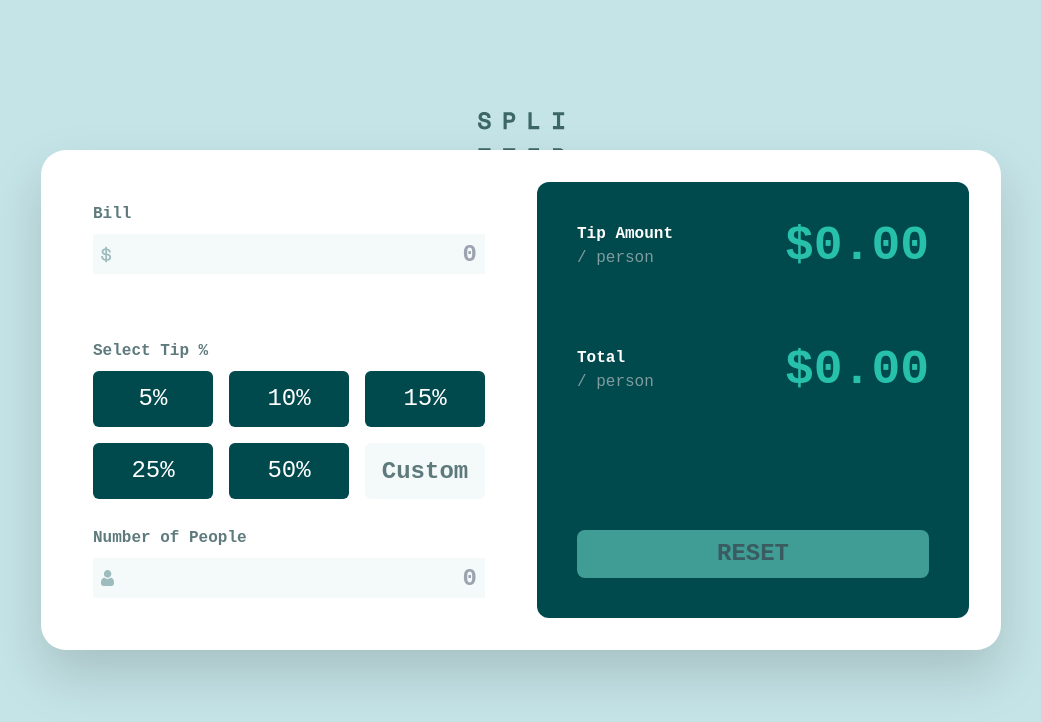
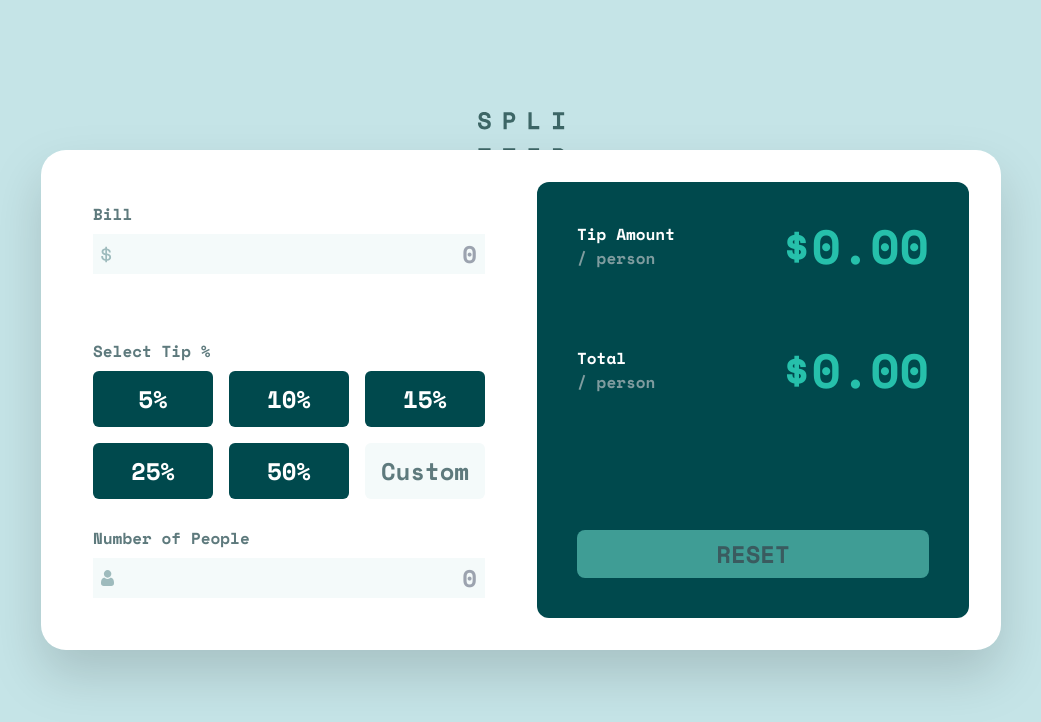
Before and after one commit to AdrianMartinezGit/react-tip-calculator-app, a Next.js app: page / in a window 1280 px wide. Shown: the top 722 px of the page, without its empty margins (119-1160 px from the left). Built offline with nearby package versions, Linux system fonts and the light colour scheme.

Commit message:
Update Font

```diff
--- a/src/app/components/MainComponent.tsx
+++ b/src/app/components/MainComponent.tsx
@@ -94,36 +94,36 @@ export default function MainComponent() {
                                 <div className='max-sm:flex max-sm:flex-col max-sm:space-y-8 sm:grid sm:grid-rows-3 sm:gap-4 h-full'>
                                     <div className='flex flex-col space-y-2'>
                                         <div className='grid grid-cols-2'>
-                                            <p className='space-mono-bold text-[#5e7a7d] text-left'>Bill</p>
-                                            <p className={`space-mono-bold text-red-600 text-right ${billClass[0]}`}>{`Can't be zero`}</p>
+                                            <p className='font-bold text-[#5e7a7d] text-left'>Bill</p>
+                                            <p className={`font-bold text-red-600 text-right ${billClass[0]}`}>{`Can't be zero`}</p>
                                         </div>
                                         <form onSubmit={handleSubmit}>
                                             <Image src={Dollar} alt='Dollar Sign' className='absolute ml-2 mt-3' />
-                                            <input type='number' className={`bg-[#f4fafa] w-full h-10 text-right px-2 appearance-none space-mono-bold text-2xl text-[#00494d] focus:outline-[${billClass[1]}]`} placeholder='0' min={0} onChange={(e) => handleBills(e)} onKeyDown={(e) => ["e", "E", "+", "-"].includes(e.key) && e.preventDefault()} required />
+                                            <input type='number' className={`bg-[#f4fafa] w-full h-10 text-right px-2 appearance-none font-bold text-2xl text-[#00494d] focus:outline-[${billClass[1]}]`} placeholder='0' min={0} onChange={(e) => handleBills(e)} onKeyDown={(e) => ["e", "E", "+", "-"].includes(e.key) && e.preventDefault()} required />
                                         </form>
                                     </div>
                                     <div className='flex flex-col space-y-2'>
-                                        <p className='space-mono-bold text-[#5e7a7d]'>Select Tip %</p>
+                                        <p className='font-bold text-[#5e7a7d]'>Select Tip %</p>
                                         <div className='grid max-sm:grid-cols-2 max-sm:grid-rows-3 sm:grid-cols-3 sm:grid-rows-2 gap-4'>
-                                            <button className='bg-[#00494d] text-white space-mono-regular text-2xl h-14 rounded-md hover:text-[#00494d] hover:bg-[#26c0ab] active:bg-[#c5e4e7]' onClick={handleTipsClick}>5%</button>
-                                            <button className='bg-[#00494d] text-white space-mono-regular text-2xl h-14 rounded-md hover:text-[#00494d] hover:bg-[#26c0ab] active:bg-[#c5e4e7]' onClick={handleTipsClick}>10%</button>
-                                            <button className='bg-[#00494d] text-white space-mono-regular text-2xl h-14 rounded-md hover:text-[#00494d] hover:bg-[#26c0ab] active:bg-[#c5e4e7]' onClick={handleTipsClick}>15%</button>
-                                            <button className='bg-[#00494d] text-white space-mono-regular text-2xl h-14 rounded-md hover:text-[#00494d] hover:bg-[#26c0ab] active:bg-[#c5e4e7]' onClick={handleTipsClick}>25%</button>
-                                            <button className='bg-[#00494d] text-white space-mono-regular text-2xl h-14 rounded-md hover:text-[#00494d] hover:bg-[#26c0ab] active:bg-[#c5e4e7]' onClick={handleTipsClick}>50%</button>
+                                            <button className='bg-[#00494d] text-white text-2xl h-14 rounded-md hover:text-[#00494d] hover:bg-[#26c0ab] active:bg-[#c5e4e7]' onClick={handleTipsClick}>5%</button>
+                                            <button className='bg-[#00494d] text-white text-2xl h-14 rounded-md hover:text-[#00494d] hover:bg-[#26c0ab] active:bg-[#c5e4e7]' onClick={handleTipsClick}>10%</button>
+                                            <button className='bg-[#00494d] text-white text-2xl h-14 rounded-md hover:text-[#00494d] hover:bg-[#26c0ab] active:bg-[#c5e4e7]' onClick={handleTipsClick}>15%</button>
+                                            <button className='bg-[#00494d] text-white text-2xl h-14 rounded-md hover:text-[#00494d] hover:bg-[#26c0ab] active:bg-[#c5e4e7]' onClick={handleTipsClick}>25%</button>
+                                            <button className='bg-[#00494d] text-white text-2xl h-14 rounded-md hover:text-[#00494d] hover:bg-[#26c0ab] active:bg-[#c5e4e7]' onClick={handleTipsClick}>50%</button>
                                             <form onSubmit={handleSubmit}>
-                                                <input type='number' placeholder='Custom' className='w-full bg-[#f4fafa] text-right px-2 space-mono-bold text-[#00494d] text-2xl h-14 rounded-md placeholder-shown:text-center placeholder:text-[#5e7a7d] focus:outline-[#26c0ab]' min={0} max={100} onChange={(e) => handleTips(e)} onKeyDown={(e) => ["e", "E", "+", "-"].includes(e.key) && e.preventDefault()} />
+                                                <input type='number' placeholder='Custom' className='w-full bg-[#f4fafa] text-right px-2 font-bold text-[#00494d] text-2xl h-14 rounded-md placeholder-shown:text-center placeholder:text-[#5e7a7d] focus:outline-[#26c0ab]' min={0} max={100} onChange={(e) => handleTips(e)} onKeyDown={(e) => ["e", "E", "+", "-"].includes(e.key) && e.preventDefault()} />
                                             </form>
                                         </div>
                                     </div>
                                     <div className='flex items-end'>
                                         <div className='w-full flex flex-col space-y-2'>
                                             <div className='grid grid-cols-2'>
-                                                <p className='space-mono-bold text-[#5e7a7d] text-left'>Number of People</p>
-                                                <p className={`space-mono-bold text-red-600 text-right ${peopleClass[0]}`}>{`Can't be zero`}</p>
+                                                <p className='font-bold text-[#5e7a7d] text-left'>Number of People</p>
+                                                <p className={`font-bold text-red-600 text-right ${peopleClass[0]}`}>{`Can't be zero`}</p>
                                             </div>
                                             <form onSubmit={handleSubmit}>
                                                 <Image src={Person} alt='Person Icon' className='absolute ml-2 mt-3' />
-                                                <input type='number' className={`bg-[#f4fafa] w-full h-10 text-right px-2 appearance-none space-mono-bold text-2xl text-[#00494d] focus:outline-[${peopleClass[1]}]`} min={0} max={10} placeholder='0' onChange={(e) => handlePeople(e)} onKeyDown={(e) => ["e", "E", "+", "-"].includes(e.key) && e.preventDefault()} required />
+                                                <input type='number' className={`bg-[#f4fafa] w-full h-10 text-right px-2 appearance-none font-bold text-2xl text-[#00494d] focus:outline-[${peopleClass[1]}]`} min={0} max={10} placeholder='0' onChange={(e) => handlePeople(e)} onKeyDown={(e) => ["e", "E", "+", "-"].includes(e.key) && e.preventDefault()} required />
                                             </form>
                                         </div>
                                     </div>
@@ -133,24 +133,24 @@ export default function MainComponent() {
                                 <div className='grid grid-rows-3 gap-12 sm:gap-4 h-full'>
                                     <div className='grid grid-flow-col'>
                                         <div className='text-left'>
-                                            <p className='space-mono-bold'>Tip Amount</p>
-                                            <p className='space-mono-regular text-[#7f9c9f]'>/ person</p>
+                                            <p className='font-bold'>Tip Amount</p>
+                                            <p className='font-normal text-[#7f9c9f]'>/ person</p>
                                         </div>
                                         <div>
-                                            <p className='text-right text-5xl space-mono-bold text-[#26c0ab]'>{tipAmount}</p>
+                                            <p className='text-right text-5xl font-bold text-[#26c0ab]'>{tipAmount}</p>
                                         </div>
                                     </div>
                                     <div className='grid grid-flow-col'>
                                         <div className='text-left'>
-                                            <p className='space-mono-bold'>Total</p>
-                                            <p className='space-mono-regular text-[#7f9c9f]'>/ person</p>
+                                            <p className='font-bold'>Total</p>
+                                            <p className='font-normal text-[#7f9c9f]'>/ person</p>
                                         </div>
                                         <div>
-                                            <p className='text-right text-5xl space-mono-bold text-[#26c0ab]'>{total}</p>
+                                            <p className='text-right text-5xl font-bold text-[#26c0ab]'>{total}</p>
                                         </div>
                                     </div>
                                     <div className='flex items-end'>
-                                        <button className='bg-[#3f9d95] text-[#3a5b5f] w-full h-12 rounded-lg space-mono-bold text-2xl hover:bg-[#26c0ab] hover:text-[#00494d] active:bg-[#c5e4e7]' onClick={handleReset}>RESET</button>
+                                        <button className='bg-[#3f9d95] text-[#3a5b5f] w-full h-12 rounded-lg font-bold text-2xl hover:bg-[#26c0ab] hover:text-[#00494d] active:bg-[#c5e4e7]' onClick={handleReset}>RESET</button>
                                     </div>
                                 </div>
                             </div>
--- a/src/app/layout.tsx
+++ b/src/app/layout.tsx
@@ -1,8 +1,9 @@
 import type { Metadata } from "next";
-import { Inter } from "next/font/google";
+import { Inter, Space_Mono } from "next/font/google";
 import "./globals.css";
 
 const inter = Inter({ subsets: ["latin"] });
+const spaceMono = Space_Mono({ weight: "700", subsets: ["latin"]})
 
 export const metadata: Metadata = {
   title: "Tip Calculator",
@@ -16,7 +17,7 @@ export default function RootLayout({
 }>) {
   return (
     <html lang="en">
-      <body className={inter.className}>{children}</body>
+      <body className={spaceMono.className}>{children}</body>
     </html>
   );
 }
```
Also changed, not shown: package.json (+6 -5 lines), 1 other file (tests, documents, lock files or other folders).
